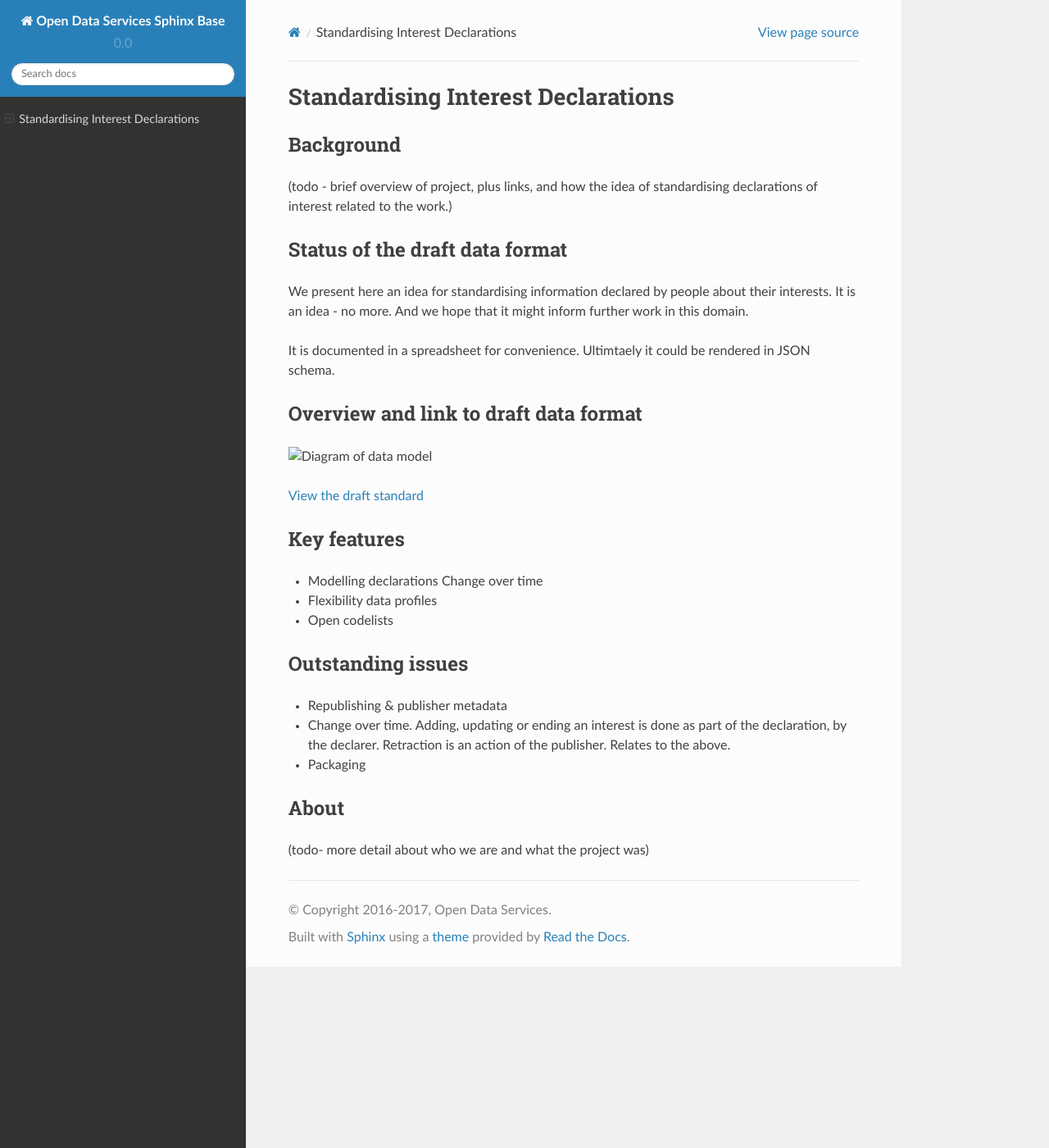
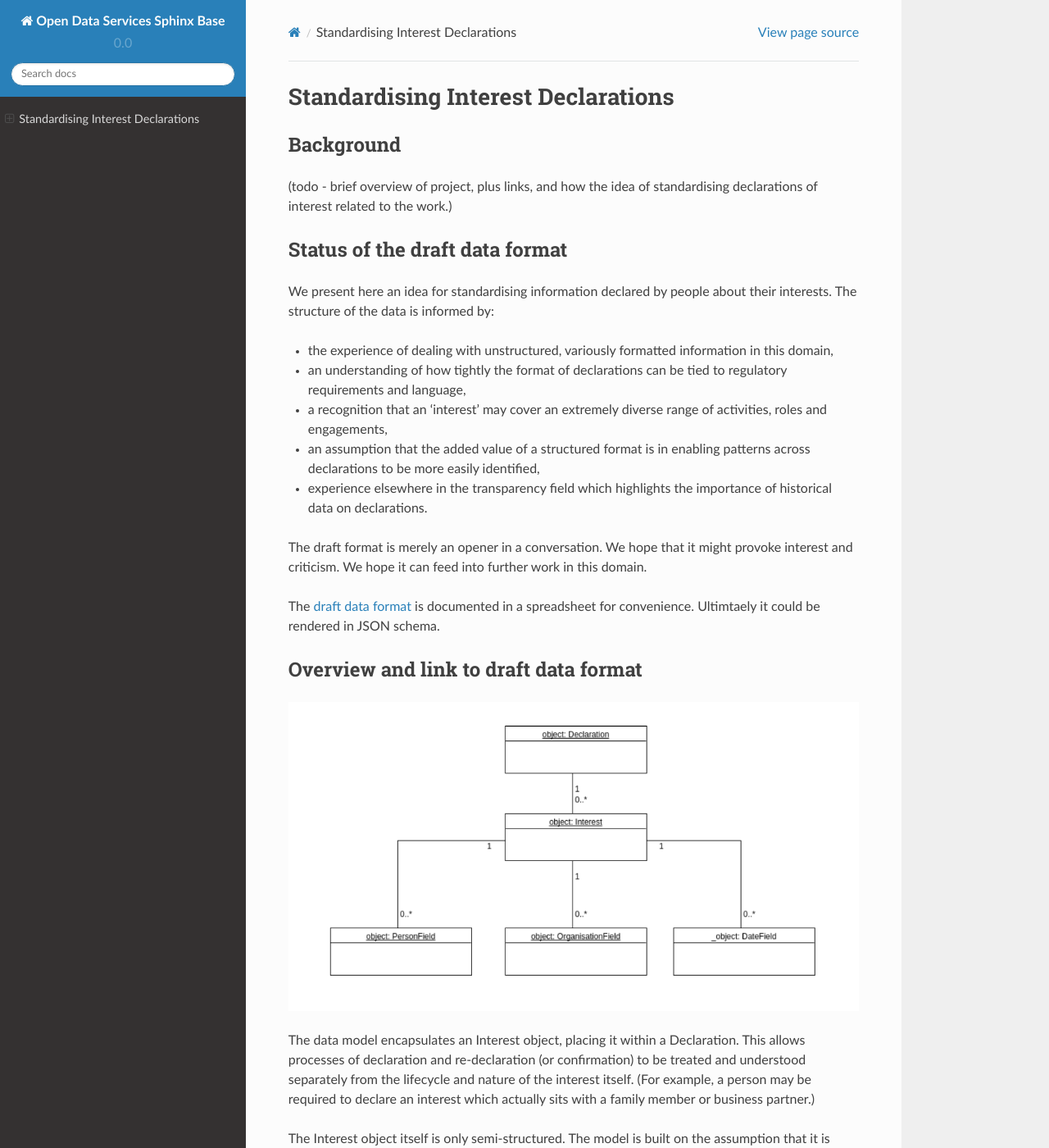
Before and after one commit to OpenDataServices/oroi-standard, a Sphinx documentation site: the page built from docs/index.md, in a window 1280 px wide and 1400 px high. Shown: the whole window at 82% size. Built offline with Sphinx 7.4.7 and the Read the Docs theme 2.0.0, drawn with Linux system fonts in a browser that asks for light colours; pages that are not in the unit, such as notebooks, are missing from menus; some of the changed text lies outside the part shown.

Commit message:
first two sections drafted

```diff
--- a/docs/index.md
+++ b/docs/index.md
@@ -8,16 +8,29 @@ Standardising Interest Declarations
 
 ## Status of the draft data format
 
-We present here an idea for standardising information declared by people about their interests. It is an idea - no more. And we hope that it might inform further work in this domain.
+We present here an idea for standardising information declared by people about their interests. The structure of the data is informed by:
 
-It is documented in a spreadsheet for convenience. Ultimtaely it could be rendered in JSON schema.
+* the experience of dealing with unstructured, variously formatted information in this domain,
+* an understanding of how tightly the format of declarations can be tied to regulatory requirements and language,
+* a recognition that an 'interest' may cover an extremely diverse range of activities, roles and engagements,
+* an assumption that the added value of a structured format is in enabling patterns across declarations to be more easily identified,
+* experience elsewhere in the transparency field which highlights the importance of historical data on declarations.
+
+The draft format is merely an opener in a conversation. We hope that it might provoke interest and criticism. We hope it can feed into further work in this domain.
+
+The [draft data format](https://docs.google.com/spreadsheets/d/1QCVkxi1B-i3xx1lVJXe1ihhQSrgtOEeAxj8CHoFgTVA/edit#gid=0) is documented in a spreadsheet for convenience. Ultimtaely it could be rendered in JSON schema.
 
 
 ## Overview and link to draft data format
 
-![Diagram of data model](_assets/UML-interests-data-model.png?raw=true)
+![Diagram of data model](_assets/UML-interests-data-model.png)
 
-[View the draft standard](https://docs.google.com/spreadsheets/d/1QCVkxi1B-i3xx1lVJXe1ihhQSrgtOEeAxj8CHoFgTVA/edit#gid=0)
+The data model encapsulates an Interest object, placing it within a Declaration. This allows processes of declaration and re-declaration (or confirmation) to be treated and understood separately from the lifecycle and nature of the interest itself. (For example, a person may be required to declare an interest which actually sits with a family member or business partner.)
+
+The Interest object itself is only semi-structured. The model is built on the assumption that it is primarly *dates, people and organisations* associated with interests that people wish to link to other information. (We can imagine that there might be other notable information types - for instance, location. Beginning with the most obvious and widely applicable information types seemed wise.) We leave it up to data publishers to provide in their datasets the precise field names for dates, people and organisations. More information about this feature of the model can be found below under Key features > Flexibility.
+
+
+[View the draft data format](https://docs.google.com/spreadsheets/d/1QCVkxi1B-i3xx1lVJXe1ihhQSrgtOEeAxj8CHoFgTVA/edit#gid=0)
 
 ## Key features
 
```
